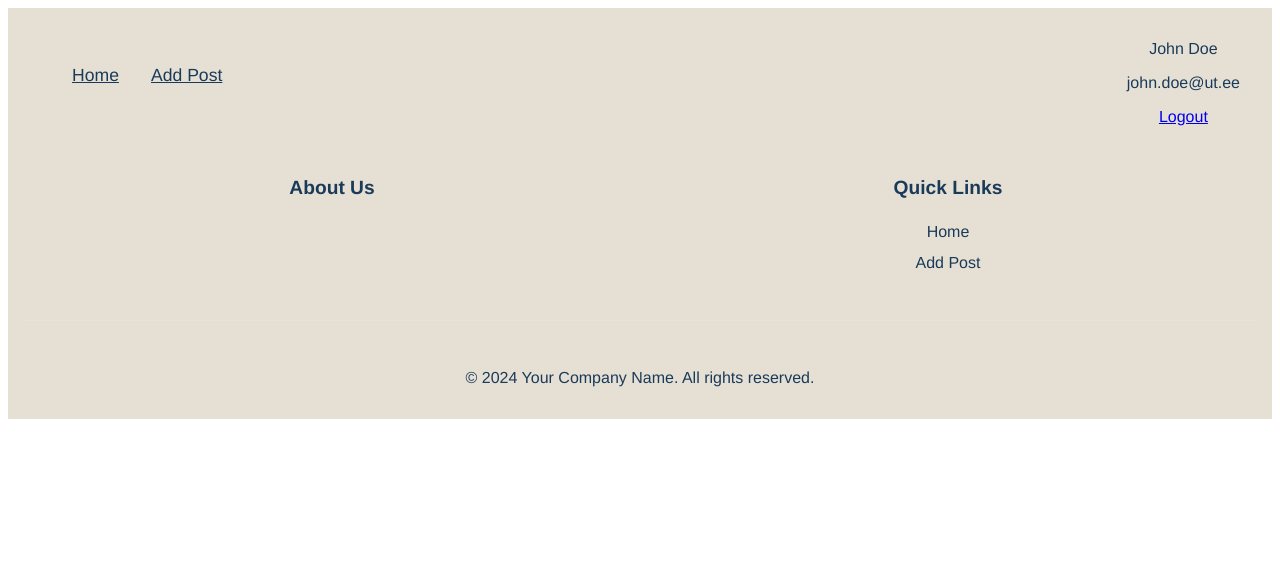
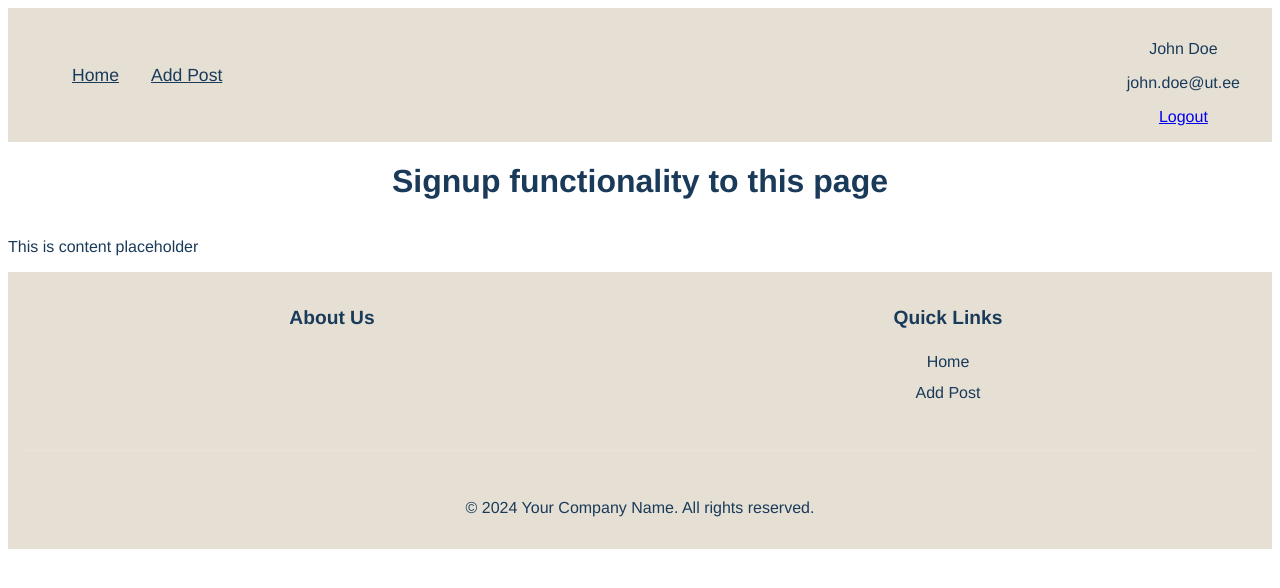
Before and after one commit to k6ivupuu/AUgroup, a Vue app: page /login.html in a window 1280 px wide. Shown: the top 588 px of the page. Built offline with nearby package versions, Linux system fonts and the light colour scheme.

Commit message:
Added basic placement for signup page and adding a post

```diff
--- a/src/router/index.js
+++ b/src/router/index.js
@@ -1,11 +1,23 @@
 import {createRouter, createWebHistory } from 'vue-router'
 import HomePage from "@/views/HomePage.vue";
+import SignUp from "@/views/SignUp.vue";
+import AddPost from "@/views/AddPost.vue";
 
 const routes = [
     {
         path: "/",
         name: "Home",
         component: HomePage
+    },
+    {
+        path: "/login.html",
+        name: "Sign Up",
+        component: SignUp
+    },
+    {
+        path: "/addPost.html",
+        name: "Add Post",
+        component: AddPost
     }
 ]
 
--- /dev/null
+++ b/src/views/AddPost.vue
@@ -0,0 +1,32 @@
+<!-- src/views/HomePage.vue -->
+
+<template>
+  <div>
+    <h1>Adding a post functionality on this page</h1>
+    <div class="content">
+      <p>This is content placeholder</p>
+    </div>
+  </div>
+</template>
+
+<script>
+export default {
+  name: "AddPost",
+  components: {},
+  data() {
+    return {
+      message: "Hello World!"
+    }
+  },
+  methods: {}
+}
+</script>
+
+<style scoped>
+
+.content {
+  display: flex;
+  flex: 1;
+}
+
+</style>
--- /dev/null
+++ b/src/views/SignUp.vue
@@ -0,0 +1,32 @@
+<!-- src/views/HomePage.vue -->
+
+<template>
+  <div>
+    <h1>Signup functionality to this page</h1>
+    <div class="content">
+      <p>This is content placeholder</p>
+    </div>
+  </div>
+</template>
+
+<script>
+export default {
+  name: "SignUp",
+  components: {},
+  data() {
+    return {
+      message: "Hello World!"
+    }
+  },
+  methods: {}
+}
+</script>
+
+<style scoped>
+
+.content {
+  display: flex;
+  flex: 1;
+}
+
+</style>
```
